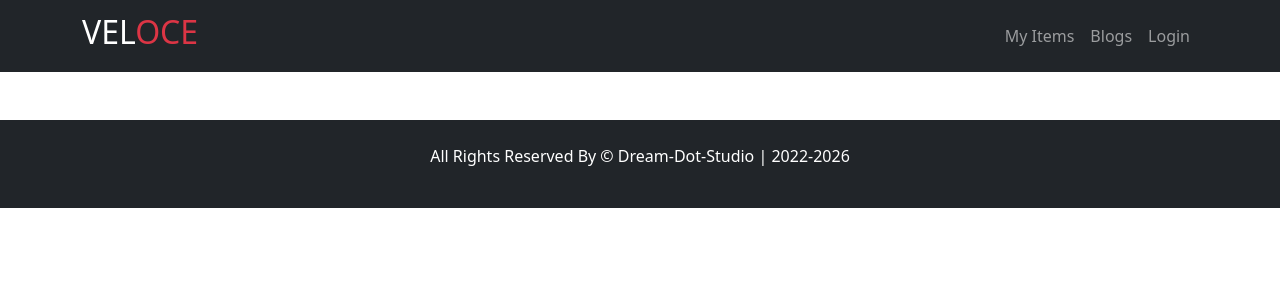
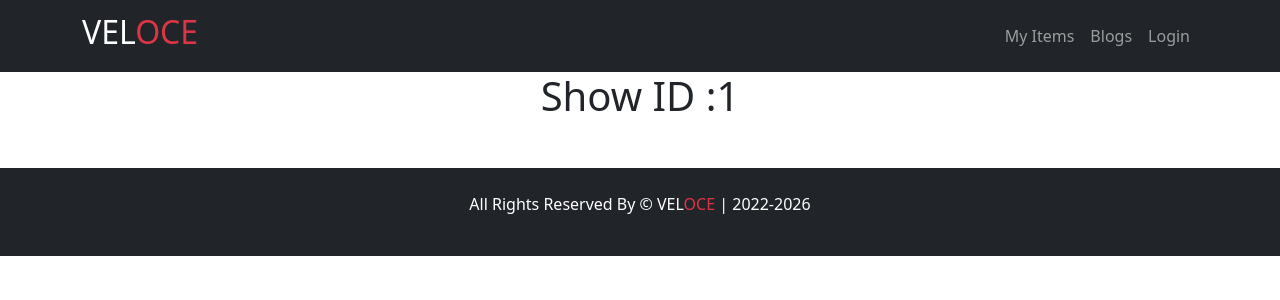
Before and after one commit to Muhammad764/Assignment-11, a React (Create React App) app: page /item/1 in a window 1280 px wide. Shown: the top 300 px of the page. Built offline with nearby package versions, Linux system fonts and the light colour scheme.

Commit message:
not found add

```diff
--- a/src/App.js
+++ b/src/App.js
@@ -3,10 +3,11 @@ import './App.css';
 import About from './Pages/About/About';
 import Blogs from './Pages/Blogs/Blogs';
 import Home from './Pages/Home/Home/Home';
-import Item from './Pages/Home/Item/Item';
 import Items from './Pages/Home/Items/Items';
+import ItemsDetail from './Pages/ItemsDetail/ItemsDetail';
 import Footer from './Pages/Shared/Footer/Footer';
 import Header from './Pages/Shared/Header/Header';
+import NotFound from './Pages/Shared/NotFound/NotFound';
 
 function App() {
   return (
@@ -14,9 +15,11 @@ function App() {
       <Header></Header>
       <Routes>
         <Route path='/' element={<Home></Home>}></Route>
-        <Route path='items' element={<Items></Items>}></Route>
-        <Route path='blogs' element={<Blogs></Blogs>}></Route>
-        <Route path='about' element={<About></About>}></Route>
+        <Route path='/item/:itemId'element={<ItemsDetail></ItemsDetail>}></Route>
+        <Route path='/items' element={<Items></Items>}></Route>
+        <Route path='/blogs' element={<Blogs></Blogs>}></Route>
+        <Route path='/about' element={<About></About>}></Route>
+        <Route path='*' element={<NotFound></NotFound>}></Route>
       </Routes >
       <Footer></Footer>
     </div>
--- a/src/Pages/Home/Item/Item.js
+++ b/src/Pages/Home/Item/Item.js
@@ -1,8 +1,14 @@
 import React from 'react';
+import {useNavigate } from 'react-router-dom';
 import './Item.css'
 
 const Item = ({ item }) => {
-    const {name,img,description,price,quantity,supplier}= item
+    const {id, name, img, description, price, quantity, supplier } = item
+    const navigate = useNavigate();
+
+    const navigateToItemDetail = id => {
+        navigate(`/item/${id}`)
+    }
     return (
         <div className='item p-2 shadow'>
             <img className='img'  src={img} alt="" />
@@ -11,7 +17,7 @@ const Item = ({ item }) => {
             <p>Price: {price}</p>
             <p>Quantity: {quantity}</p>
             <p>Supplier: {supplier}</p>
-            <button className='btn btn-dark text-danger shadow mb-2'>Stock Update</button>
+            <button onClick={() =>navigateToItemDetail(id)} className='btn btn-dark text-danger shadow mb-2'>Stock Update</button>
 
         </div>
     );
--- /dev/null
+++ b/src/Pages/ItemsDetail/ItemsDetail.js
@@ -0,0 +1,13 @@
+import React from 'react';
+import { Link, useParams } from 'react-router-dom';
+
+const ItemsDetail = () => {
+    const {itemId}= useParams()
+    return (
+        <div>
+            <h1>Show ID :{itemId}</h1>
+        </div>
+    );
+};
+
+export default ItemsDetail;
--- a/src/Pages/Shared/Footer/Footer.js
+++ b/src/Pages/Shared/Footer/Footer.js
@@ -4,7 +4,7 @@ const Footer = () => {
     return (
         <div>
             <div className='bg-dark text-white py-4 mt-5'>
-            <p> All Rights Reserved By &copy; Dream-Dot-Studio | 2022-2026</p>
+            <p> All Rights Reserved By &copy; VEL<span className='text-danger'>OCE</span> | 2022-2026</p>
         </div>
         </div>
     );
--- /dev/null
+++ b/src/Pages/Shared/NotFound/NotFound.css
@@ -0,0 +1,3 @@
+.notFound{
+    margin: 180px;
+}
--- /dev/null
+++ b/src/Pages/Shared/NotFound/NotFound.js
@@ -0,0 +1,13 @@
+import React from 'react';
+import './NotFound.css'
+
+const NotFound = () => {
+    return (
+        <div className='notFound'>
+            <h2>Opss!!!</h2>
+            <h3>You are on wrong ptah....</h3>
+        </div>
+    );
+};
+
+export default NotFound;
```
Also changed, not shown: src/Pages/Login/Login.js (added).
